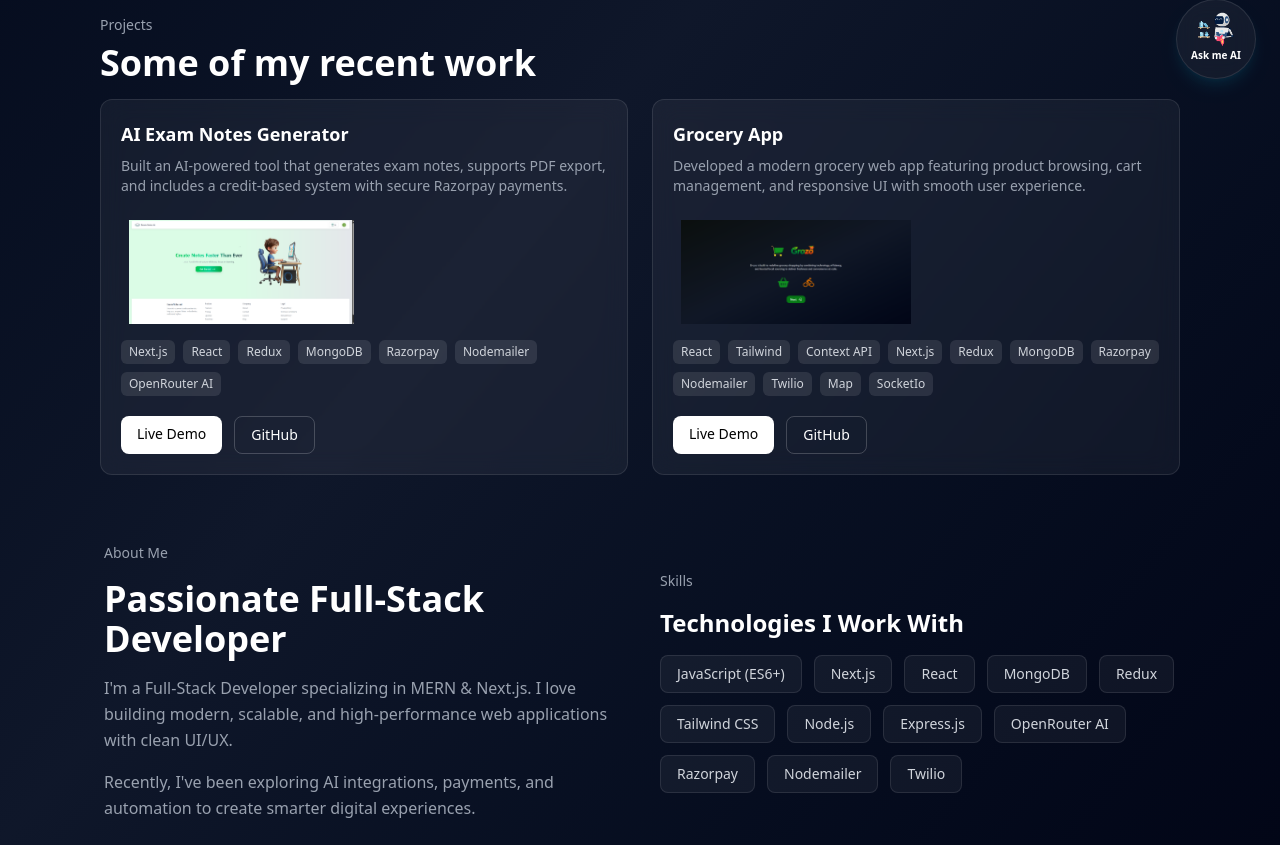
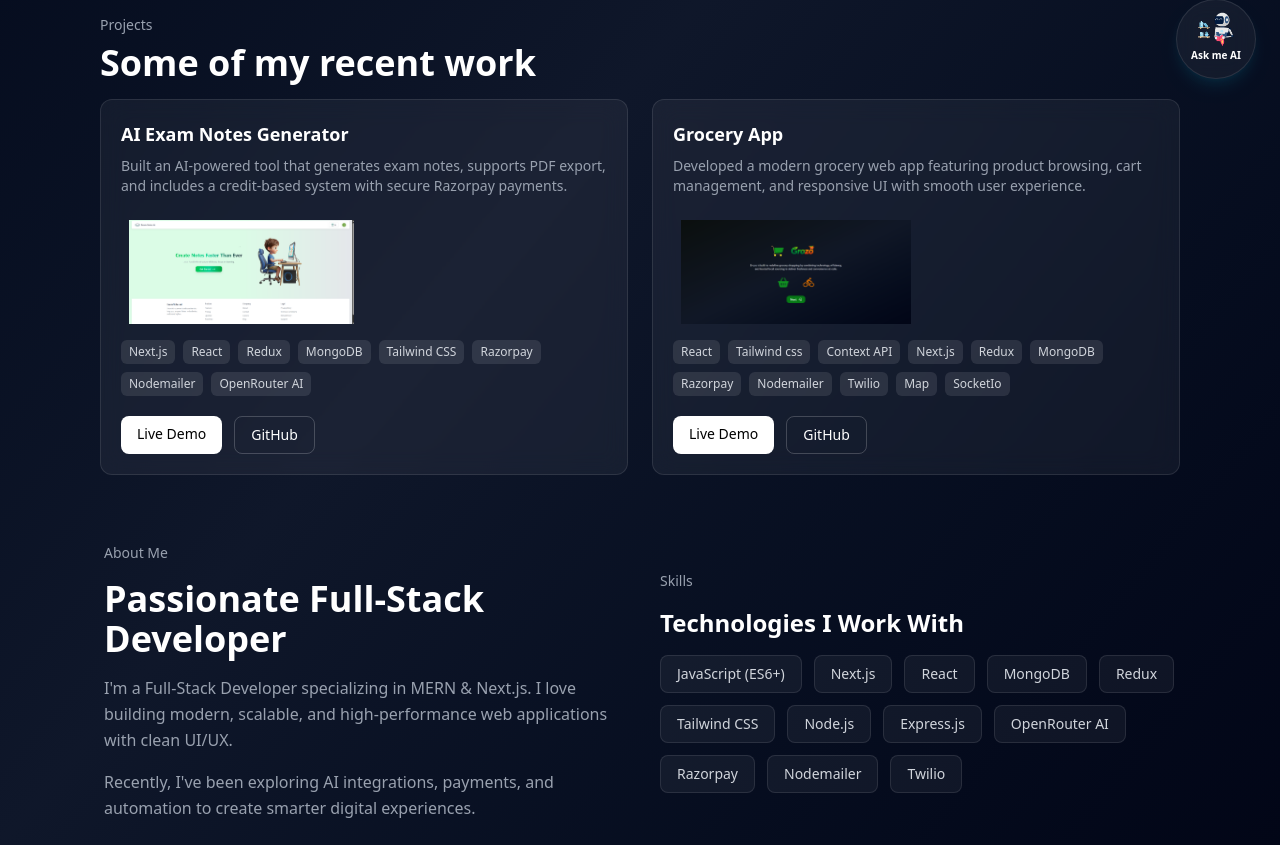
Before and after one commit to subhash-pal0011/subhash-nextjs-portfolio, a Next.js app: page / in a window 1280 px wide. Shown: the part 697-1542 px from the top of the page. Built offline with nearby package versions, Linux system fonts and the light colour scheme.

Commit message:
exam notes project in tech add Tailwind CSS

```diff
--- a/src/comonent/HomeSection.jsx
+++ b/src/comonent/HomeSection.jsx
@@ -35,7 +35,7 @@ const HomeSection = () => {
       title: "AI Exam Notes Generator",
       description:
         "Built an AI-powered tool that generates exam notes, supports PDF export, and includes a credit-based system with secure Razorpay payments.",
-      tech: ["Next.js", "React", "Redux", "MongoDB", "Razorpay", "Nodemailer", "OpenRouter AI"],
+      tech: ["Next.js", "React", "Redux", "MongoDB", "Tailwind CSS", "Razorpay", "Nodemailer", "OpenRouter AI"],
       live: "https://examnotes-ai-app.vercel.app",
       github: "https://github.com/subhash-pal0011/examnotes-ai-app",
       url: "/aiProject.png",
@@ -44,7 +44,7 @@ const HomeSection = () => {
       title: "Grocery App",
       description:
         "Developed a modern grocery web app featuring product browsing, cart management, and responsive UI with smooth user experience.",
-      tech: ["React", "Tailwind", "Context API", "Next.js", "Redux", "MongoDB", "Razorpay", "Nodemailer", "Twilio", "Map", "SocketIo"],
+      tech: ["React", "Tailwind css", "Context API", "Next.js", "Redux", "MongoDB", "Razorpay", "Nodemailer", "Twilio", "Map", "SocketIo"],
       live: "https://grozo-eight.vercel.app/register",
       github: "https://github.com/subhash-pal0011/GROZO",
       url: "/grozo.png",
```
